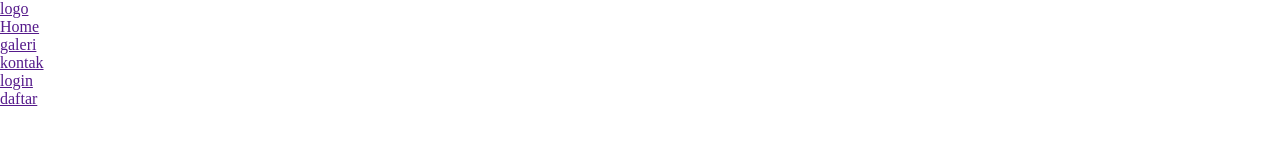
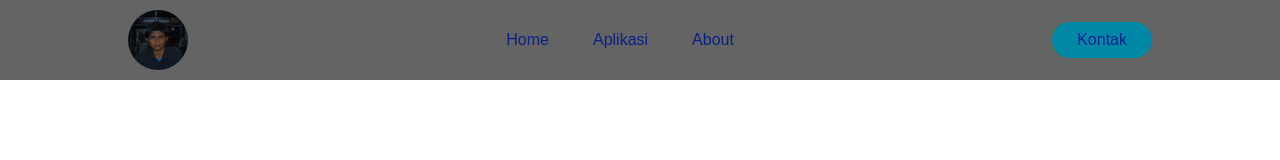
Before and after one commit to lukluu/testing, a plain HTML site: page index.html in a window 1280 px wide. Drawn offline with nearby package versions, Linux system fonts and the light colour scheme.

Commit message:
usulkan navbar

```diff
--- a/index.html
+++ b/index.html
@@ -1,41 +1,33 @@
 <!DOCTYPE html>
 <html lang="en">
+
 <head>
   <meta charset="UTF-8" />
   <meta http-equiv="X-UA-Compatible" content="IE=edge" />
   <meta name="viewport" content="width=device-width, initial-scale=1.0" />
   <link rel="stylesheet" href="style.css" />
-    <link
-      href="https://cdn.jsdelivr.net/npm/remixicon@2.5.0/fonts/remixicon.css"
-      rel="stylesheet"
-    />
-    <link
-      rel="stylesheet"
-      href="https://unpkg.com/boxicons@latest/css/boxicons.min.css"
-    />
+  <link href="https://cdn.jsdelivr.net/npm/remixicon@2.5.0/fonts/remixicon.css" rel="stylesheet" />
+  <link rel="stylesheet" href="https://unpkg.com/boxicons@latest/css/boxicons.min.css" />
   <link rel="preconnect" href="https://fonts.googleapis.com" />
   <link rel="preconnect" href="https://fonts.gstatic.com" crossorigin />
-    <link
-      href="https://fonts.googleapis.com/css2?family=Poppins:wght@600&display=swap"
-      rel="stylesheet"
-    />
+  <link href="https://fonts.googleapis.com/css2?family=Poppins:wght@600&display=swap" rel="stylesheet" />
   <title>naigation bar</title>
 </head>
 
 <body>
-    <section>
+
+  <body>
+    <header>
+      <img src="image/logo.jpg" height="60px" alt="logo">
       <nav>
-        <ul>
-          <li><a href="">logo</a></li>
-          <li><a href="">Home</a></li>
-          <li><a href="">galeri</a></li>
-          <li><a href="">kontak</a></li>
-          <span>
-            <li><a href="">login</li>
-            <li><a href="">daftar</a></li>
-          </span>
+        <ul class="nav__links">
+          <li><a href="#">Home</a></li>
+          <li><a href="#">Aplikasi</a></li>
+          <li><a href="#">About</a></li>
         </ul>
       </nav>
-    </section>
+      <a class="cta" href="#"><button>Kontak</button></a>
+    </header>
   </body>
+
 </html>
--- a/style.css
+++ b/style.css
@@ -1,10 +1,56 @@
 *{
+    box-sizing: border-box;
     margin: 0;
     padding: 0;
+
 }
-nav{
+li, a, button{
+    font-family: "Montserrat", sans-serif;
+    font-weight: 500;
+    font-size: 16px;
+    color: #09218a;
+    text-decoration: none;
+}
+header{
     display: flex;
+    justify-content: space-between;
+    /* justify-content: flex-end; */
+    align-items: center;
+    padding: 10px 10%;
+    background-color: rgb(100, 100, 100);
 }
-ul{
-    justify-content: space-between;
+header img{
+    border-radius: 50%;
 }
+.logo{
+    cursor: pointer;
+    margin-right: auto;
+}
+.nav__links{
+    list-style: none;
+}
+
+.nav__links li{
+    display: inline-block;
+    padding: 0px 20px;
+}
+
+.nav__links li a{
+    transition: all 0.3s ease 0s;
+}
+
+.nav__links li a:hover{
+    color: #0088a9;
+}
+button{
+    padding: 9px 25px;
+    background-color: rgba(0,136,169,1);
+    border: none;
+    border-radius: 50px;
+    cursor: pointer;
+    transition: all 0.3s ease 0s;
+}
+
+button:hover{
+    background-color: rgba(0,136,169,0.8);
+}
```
Also changed, not shown: image/logo.jpg (added). Lines whose indentation alone changed are shown as unchanged.
